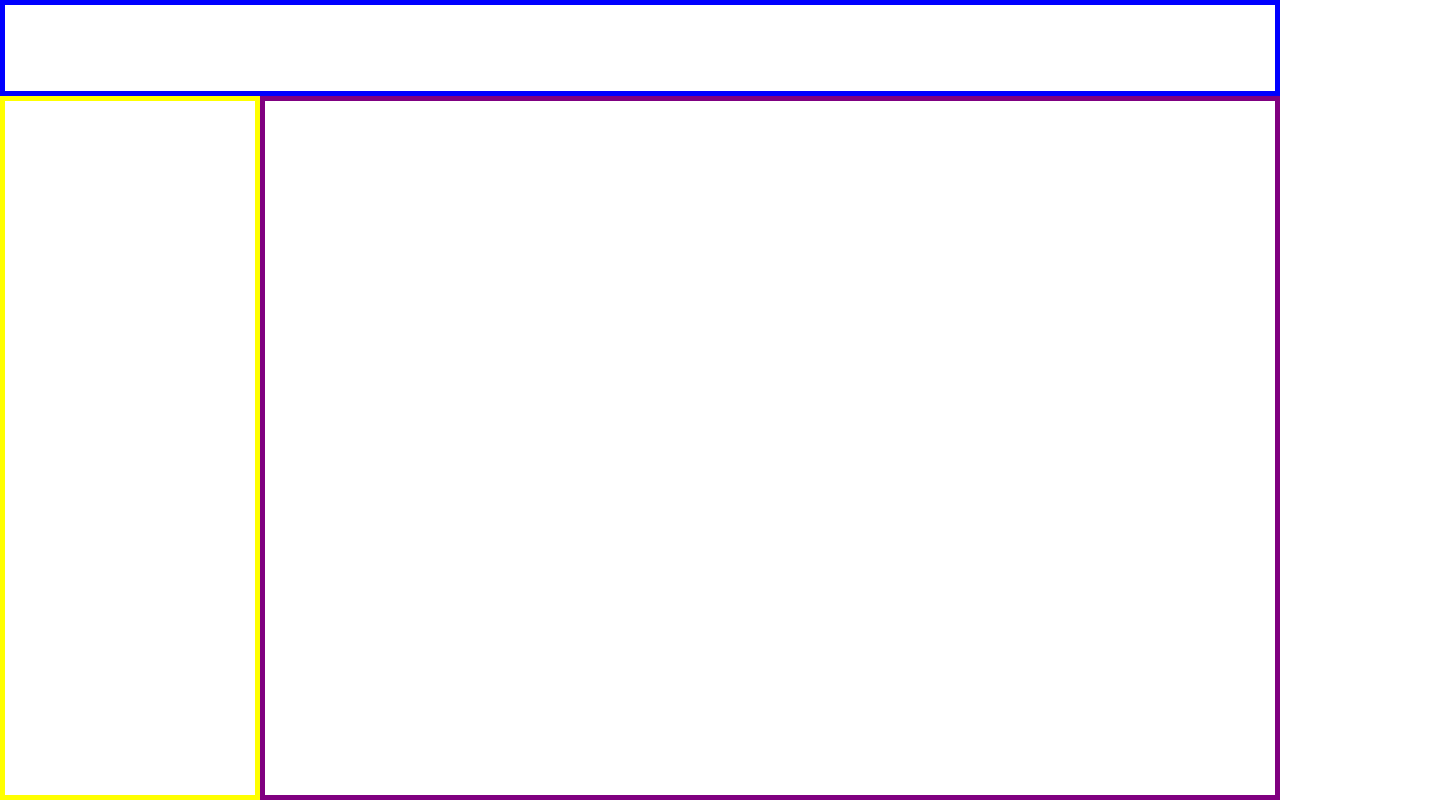
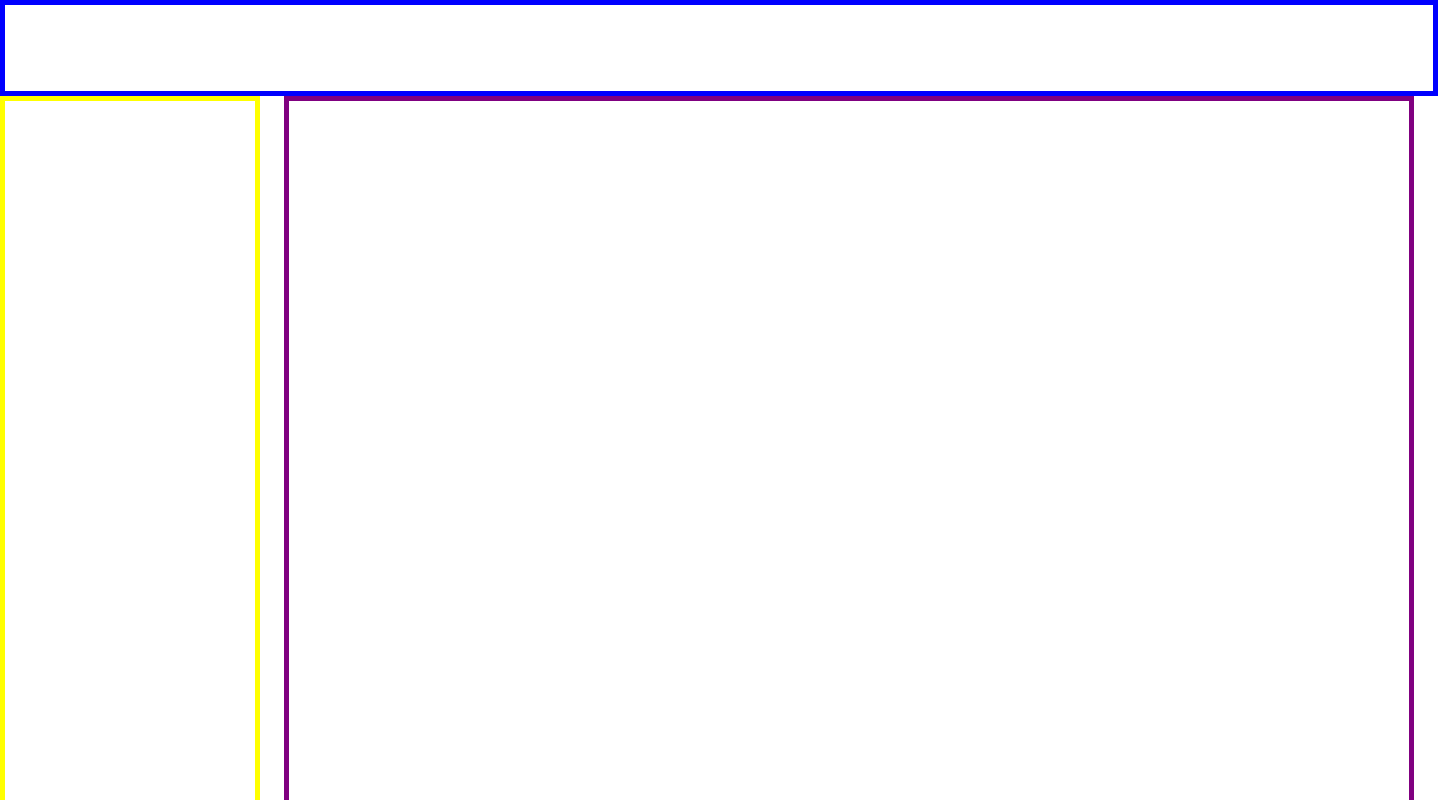
Before and after one commit to alfgow/grid_layout, a plain HTML site: page calendar/calendario-base/index.html in a window 1280 px wide. Shown: the top 800 px of the page, 1438 px wide, since content can reach past the window. Drawn offline with Linux system fonts and the light colour scheme.

Commit message:
Grid del calendario principal

```diff
--- a/calendar/calendario-base/css/calendar.css
+++ b/calendar/calendario-base/css/calendar.css
@@ -1,4 +1,26 @@
-.page .calendar {
+.calendar {
+	color: var(--gray20);
+	padding-inline: 1.5rem;
+	--minBlockSize: 4rem;
+	--maxBlockSize: auto;
+	--minInlineSize: 10rem;
+	--maxInlineSize: 5rem;
+}
+
+.calendarWeek {
+	display: grid;
 	border: 5px solid purple;
 	grid-area: calendar;
+	grid-template-columns: auto repeat(
+			7,
+			minmax(var(--minInlineSize), var(--maxInlineSize))
+		);
+	grid-template-rows: 7.75rem repeat(
+			24,
+			minmax(var(--minBlockSize), var(--maxBlockSize))
+		);
+	min-block-size: 700px;
 }
+
+.calendarDay {
+}
--- a/calendar/calendario-base/css/header.css
+++ b/calendar/calendario-base/css/header.css
@@ -1,4 +1,4 @@
-.page .header {
+.header {
 	border: 5px solid blue;
 	grid-area: header;
 }
--- a/calendar/calendario-base/css/sidebar.css
+++ b/calendar/calendario-base/css/sidebar.css
@@ -1,4 +1,4 @@
-.page .sidebar {
+.sidebar {
 	border: 5px solid yellow;
 	grid-area: sidebar;
 }
--- a/calendar/calendario-base/index.html
+++ b/calendar/calendario-base/index.html
@@ -14,7 +14,9 @@
     <div class="page">
         <header class="header"></header>
         <div class="sidebar"></div>
-        <main class="calendar"></main>
+        <main class="calendar">
+            <div class="calendarWeek"></div>
+        </main>
     </div>
 
 </body>
```
